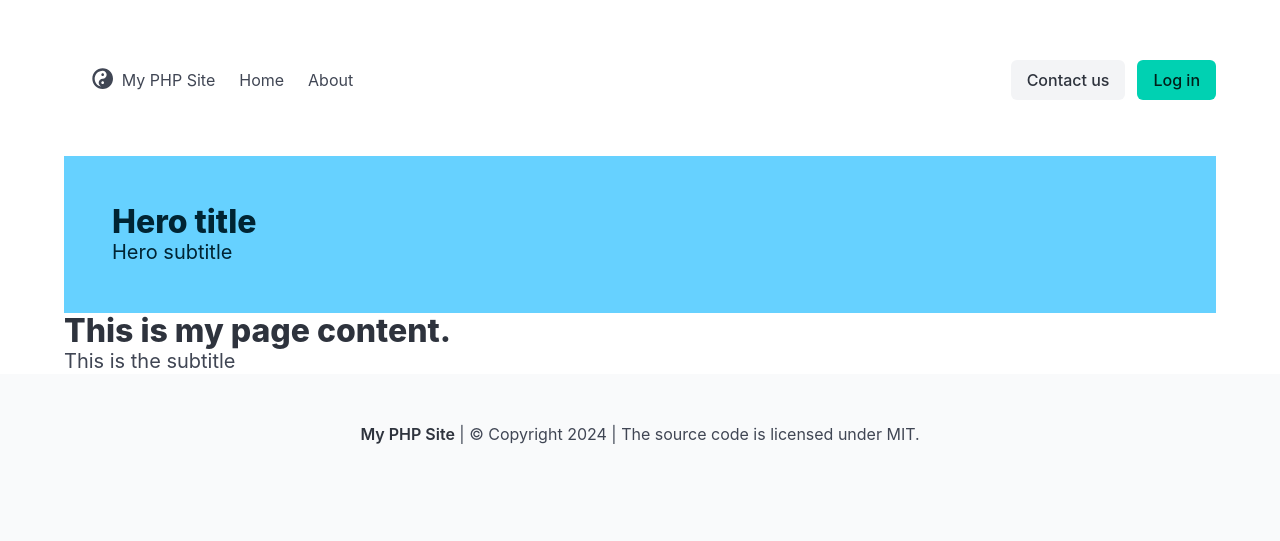
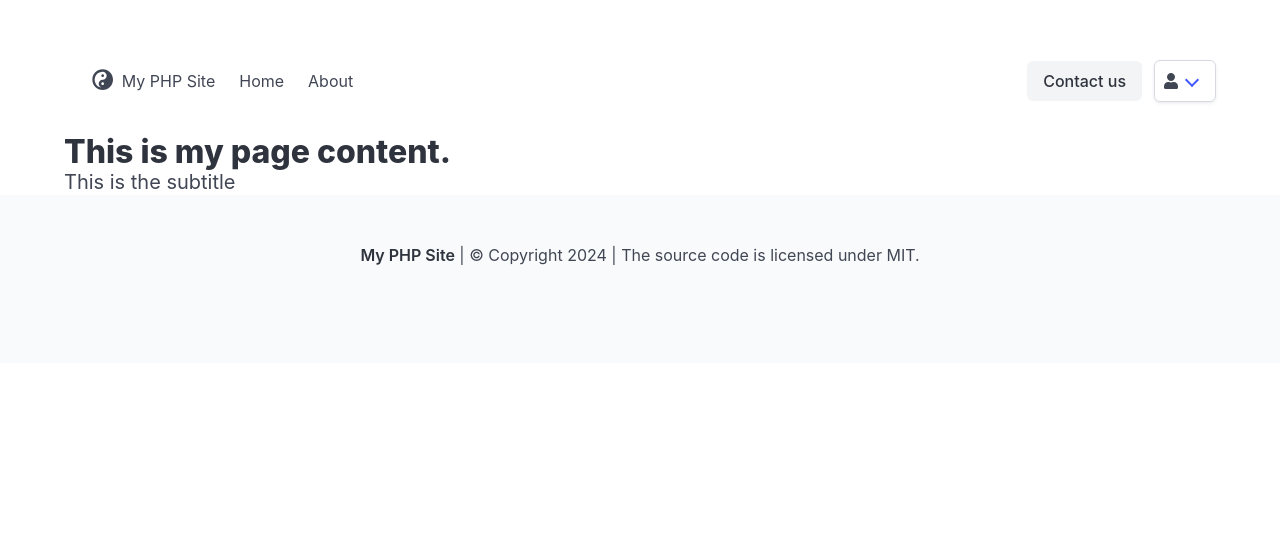
Before and after one commit to hopemower/web3400-fall24, a PHP site: page /projects/01/index.php in a window 1280 px wide. Shown: the top 541 px of the page. Run offline with PHP 8.4, Linux system fonts and the light colour scheme; the visitor is signed in with stand-in values (Sample User, id 1); some libraries are stand-ins or nearby versions.

Commit message:
Update nav.php

```diff
--- a/projects/01/templates/nav.php
+++ b/projects/01/templates/nav.php
@@ -26,7 +26,24 @@
                     <div class="navbar-end">
                         <div class="navbar-item">
                             <a class="button is-light" href="contact.php">Contact us</a>
-                            <a class="button is-primary" href="login.php">Log in</a>
+                            <!-- BEGIN USER MENU -->
+                            <?php if (isset($_SESSION['loggedin'])) : ?>
+                                <div class="navbar-item has-dropdown is-hoverable">
+                                    <a class="button navbar-link">
+                                        <span class="icon">
+                                        <i class="fas fa-user"></i>
+                                        </span>
+                                    </a>
+                                    <div class="navbar-dropdown">
+                                        <a href="profile.php" class="navbar-item">Profile</a>
+                                        <hr class="navbar-divider">
+                                        <a href="logout.php" class="navbar-item">Logout</a>
+                                    </div>
+                                </div>
+                            <?php else : ?>
+                                <a href="login.php" class="button is-link">Login</a>
+                            <?php endif; ?>
+                            <!-- END USER MENU -->
 
                         </div>
                     </div>
@@ -35,14 +52,20 @@
         </nav>
         <!-- END MAIN NAV -->
         <section class="block">&nbsp;<!--only for spacing purposes--></section>
-        <!-- BEGIN HERO -->
-        <section class="hero is-info">
-            <div class="hero-body">
-                <p class="title">Hero title</p>
-                <p class="subtitle">Hero subtitle</p>
-            </div>
-        </section>
-        <!-- END HERO -->
+        <?php if ($_SERVER['PHP_SELF'] == '/index.php') : ?>
+            <!-- BEGIN HERO -->
+            <section class="hero is-link">
+                <div class="hero-body">
+                    <p class="title">
+                        Hero title
+                    </p>
+                    <p class="subtitle">
+                        Hero subtitle
+                    </p>
+                </div>
+            </section>
+            <!-- END HERO -->
+        <?php endif; ?>
 
     </header>
     <!-- END PAGE HEADER -->
```
